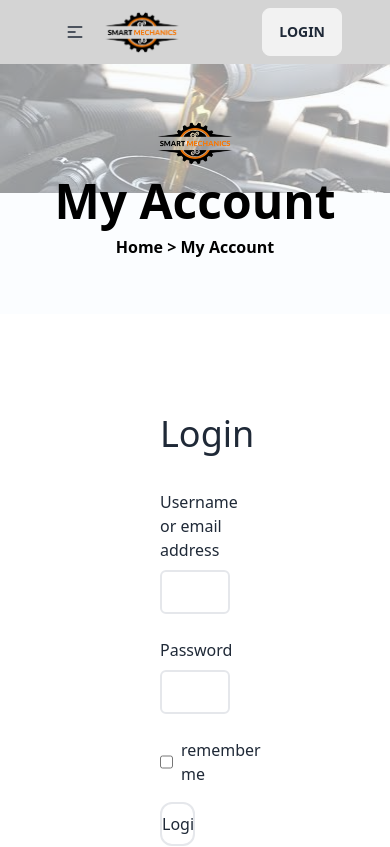
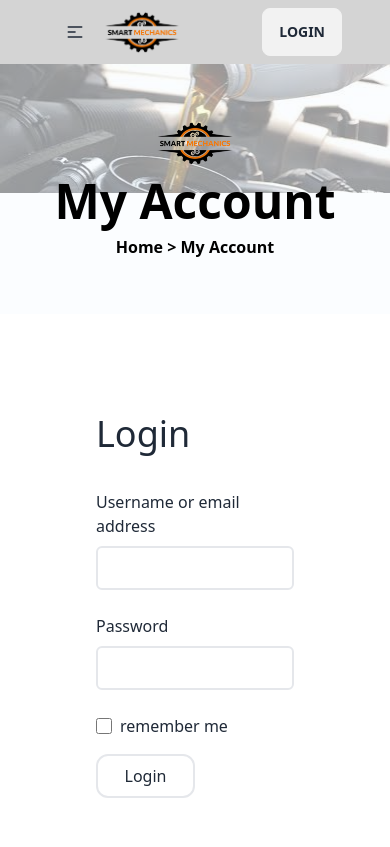
Before and after one commit to rabbaniborhan/Spare-parts, a React (Vite) app in the folder client-side/: page /login in a window 390 px wide. Shown: the top 847 px of the page. Built offline with nearby package versions, Linux system fonts and the light colour scheme.

Commit message:
login page

```diff
--- a/client-side/src/Pages/Login/Login.jsx
+++ b/client-side/src/Pages/Login/Login.jsx
@@ -11,7 +11,7 @@ const Login = () => {
             {/* login page */}
             <div className="grid md:grid-cols-2 grid-cols-1">
                 {/* login section */}
-                <div className="my-16 mx-24 px-16">
+                <div className="my-16 mx-24 md:px-16">
                     <h2 className="text-4xl py-9">Login</h2>
                     <form className="flex flex-col gap-y-4" onSubmit={handleSubmit(onSubmit)}>
                         <div>
```
